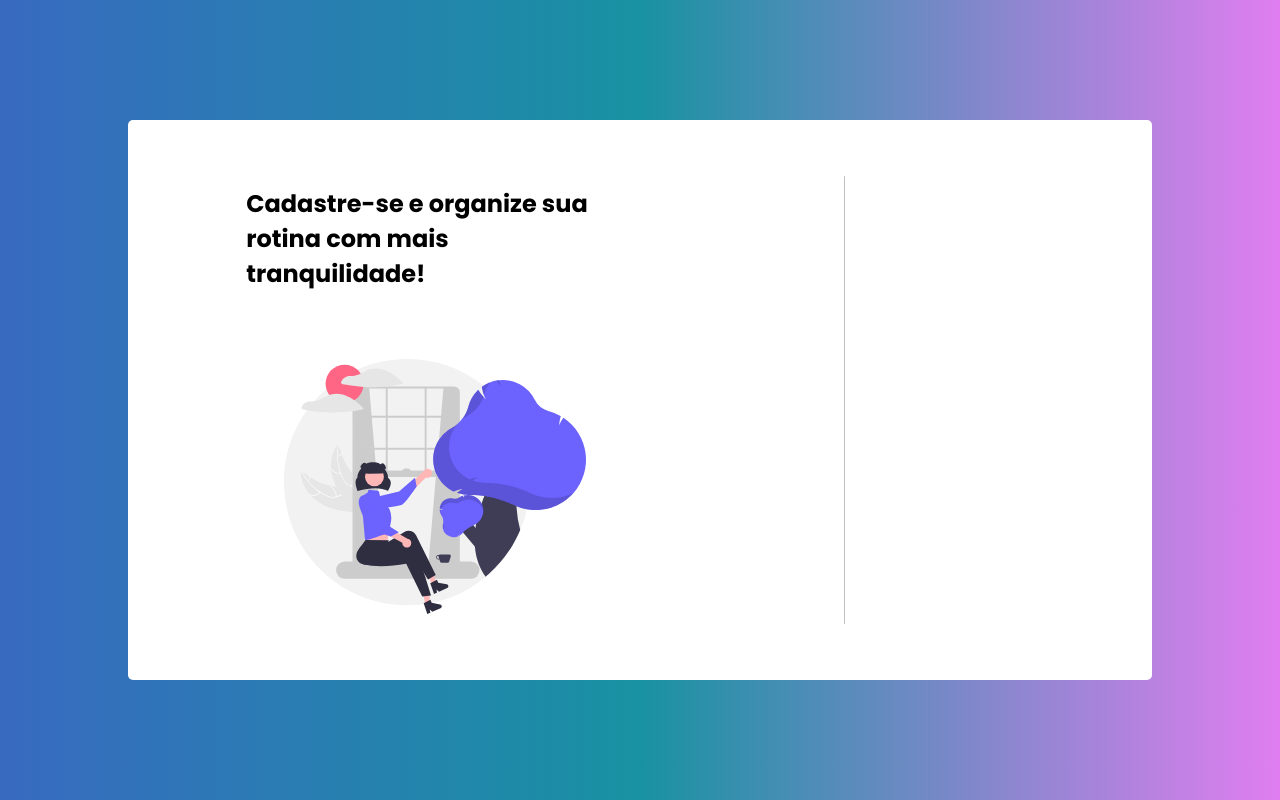
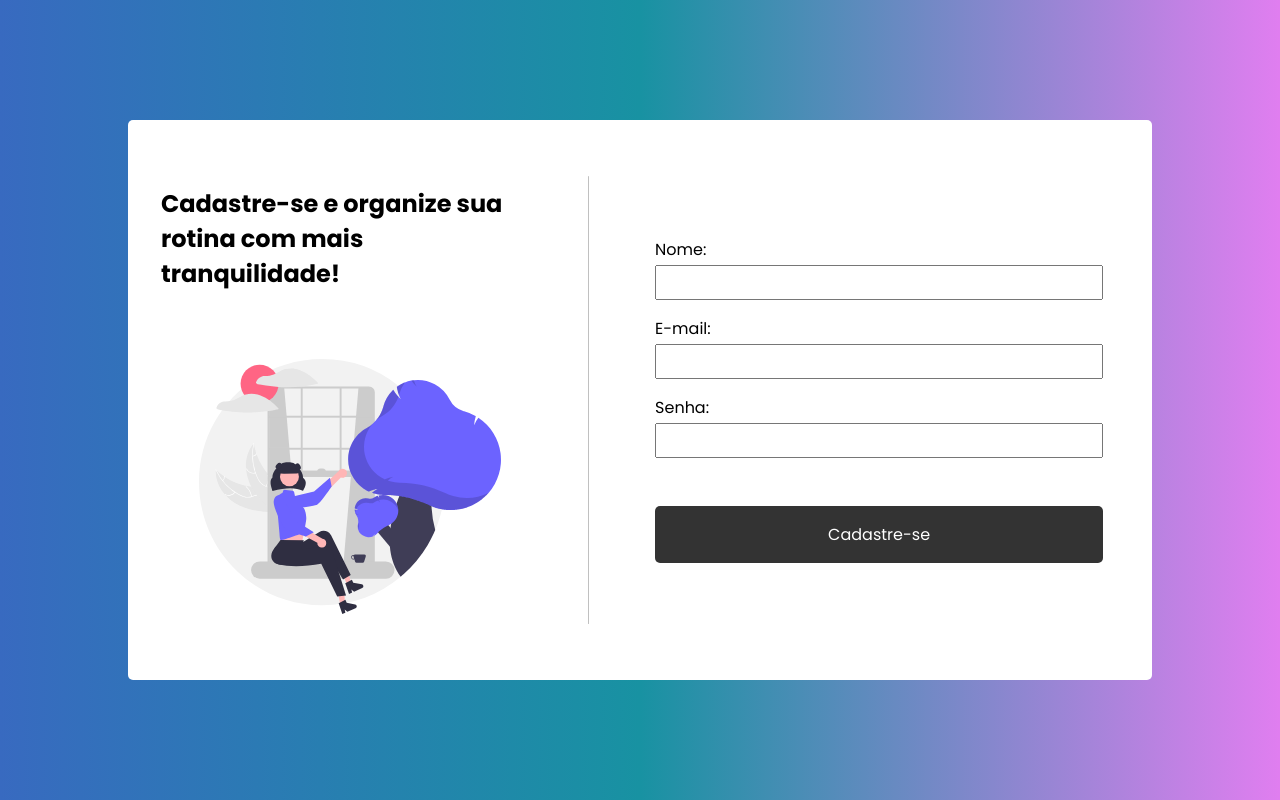
Before and after one commit to AndersonSilva94/desafio-ebytr, a React (Create React App) app in the folder client/: page /cadastro in a window 1280 px wide. Built offline with nearby package versions, Linux system fonts and the light colour scheme.

Commit message:
feat: :rocket: cria os elementos do FormCadastro

```diff
--- a/client/src/components/FormCadastro/index.tsx
+++ b/client/src/components/FormCadastro/index.tsx
@@ -1,10 +1,36 @@
 import React from 'react';
+import { Container, LinkButton } from './styles';
 
 function FormCadastro() {
   return (
-    <div>
-
-    </div>
+    <Container>
+      <form>
+        <label htmlFor="name">
+          Nome:
+          <input
+            type="text"
+          // onChange={ this.handleChange }
+          />
+        </label>
+        <label htmlFor="email">
+          E-mail:
+          <input
+            type="email"
+          // onChange={ this.handleChange }
+          />
+        </label>
+        <label htmlFor="senha">
+          Senha:
+          <input
+            type="password"
+          // onChange={ this.handleChange }
+          />
+        </label>
+        <LinkButton /* className={ disabled ? 'disabledLink' : '' } */>
+          Cadastre-se
+        </LinkButton>
+      </form>
+    </Container>
   );
 }
 
--- a/client/src/components/FormCadastro/styles.js
+++ b/client/src/components/FormCadastro/styles.js
@@ -0,0 +1,47 @@
+import { Link } from 'react-router-dom';
+import styled, { css } from 'styled-components';
+
+export const Container = styled.div`
+  ${({ theme }) => css`
+    width: 50%;
+    padding: 2rem;
+
+    form {
+      display: flex;
+      flex-direction: column;
+      justify-content: space-between;
+
+      label {
+        display: flex;
+        flex-direction: column;
+        margin-bottom: 1rem;
+
+        input {
+          margin-top: 0.2rem;
+          padding: 0.5rem;
+        }
+      }
+    }
+
+    @media (max-width: 600px) {
+      width: 80%;
+    }
+  `}
+`;
+
+export const LinkButton = styled(Link)`
+  ${() => css`
+    padding: 1rem;
+    text-align: center;
+    border-radius: 5px;
+    background: #333333;
+    text-decoration: none;
+    color: white;
+    margin-top: 2rem;
+    transition: all 2s;
+
+    &:hover {
+      background: linear-gradient(to right, #E07EF0, #1892A2, #386AC0);
+    }
+  `}
+`
--- a/client/src/pages/Cadastro/styles.js
+++ b/client/src/pages/Cadastro/styles.js
@@ -34,6 +34,10 @@ export const DivImgCadastro = styled.div`
     img {
       width: 80%;
     }
+
+    @media (max-width: 600px) {
+      display: none;
+    }
   `}
 `
 
@@ -43,5 +47,9 @@ export const LinhaVertical = styled.div`
     background-color: silver;
     height: 80%;
     border-radius: 2px;
+
+    @media (max-width: 600px) {
+      display: none;
+    }
   `}
 `
```
